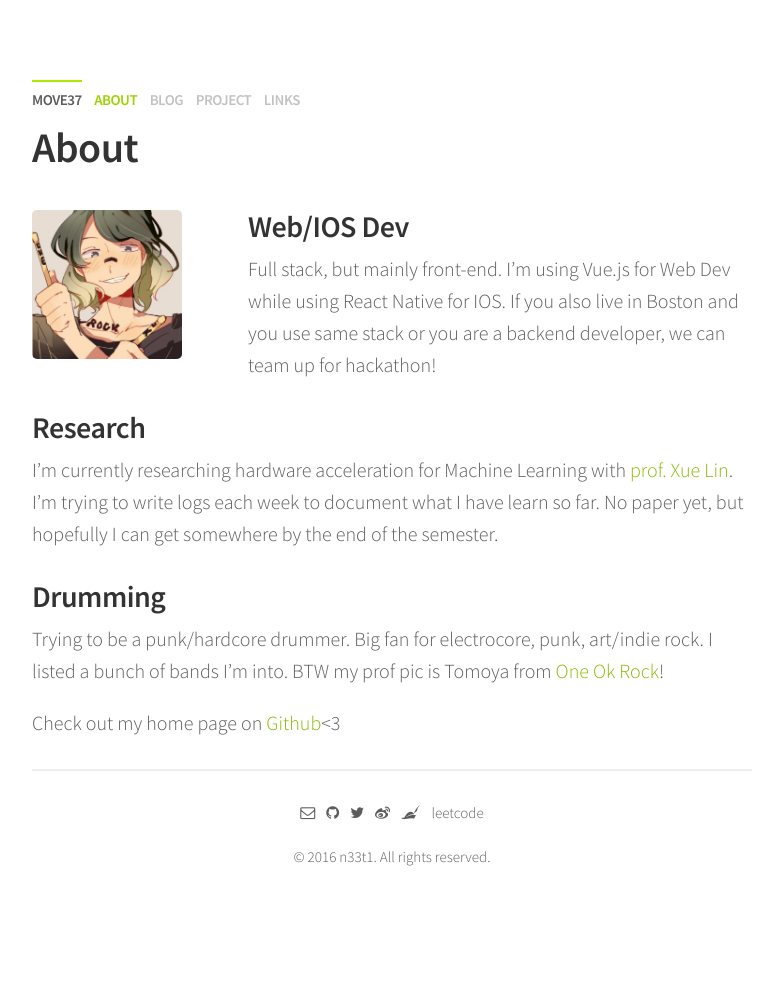
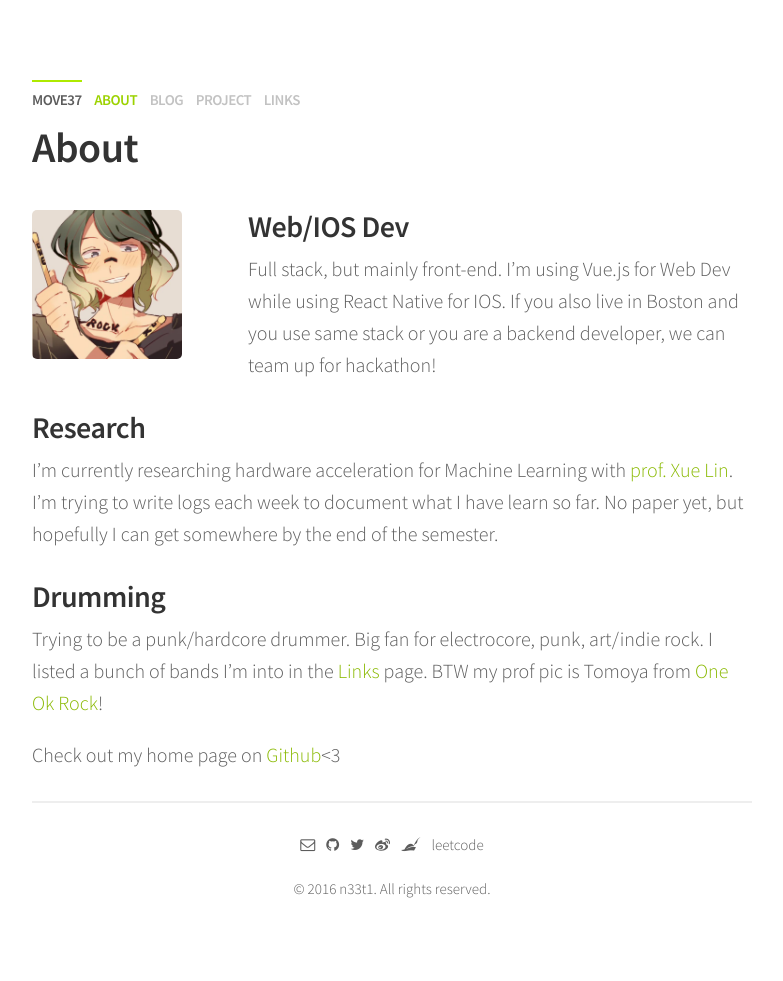
Before and after one commit to n33t1/n33t1.github.io, a Jekyll site: the page built from about.md, in a window 1280 px wide. Shown: the whole page, without its empty margins (248-1031 px from the left). Built offline with Jekyll 4.4.1, drawn with Linux system fonts in a browser that asks for light colours; nearby versions of some CDN libraries; before the commit the page ends 949 px from its top, so only the background shows below that.

Commit message:
Update about.md

```diff
--- a/about.md
+++ b/about.md
@@ -12,7 +12,7 @@ Full stack, but mainly front-end. I'm using Vue.js for Web Dev while using React
 I'm currently researching hardware acceleration for Machine Learning with [prof. Xue Lin](http://www.ece.neu.edu/people/lin-xue). I'm trying to write logs each week to document what I have learn so far. No paper yet, but hopefully I can get somewhere by the end of the semester.
 
 ### Drumming
-Trying to be a punk/hardcore drummer. Big fan for electrocore, punk, art/indie rock. I listed a bunch of bands I'm into. BTW my prof pic is Tomoya from [One Ok Rock](http://www.oneokrock.com/)!
+Trying to be a punk/hardcore drummer. Big fan for electrocore, punk, art/indie rock. I listed a bunch of bands I'm into in the [Links](http://www.n33t1.com/links/) page. BTW my prof pic is Tomoya from [One Ok Rock](http://www.oneokrock.com/)!
 
 
 Check out my home page on [Github](https://github.com/n33t1)<3
```
